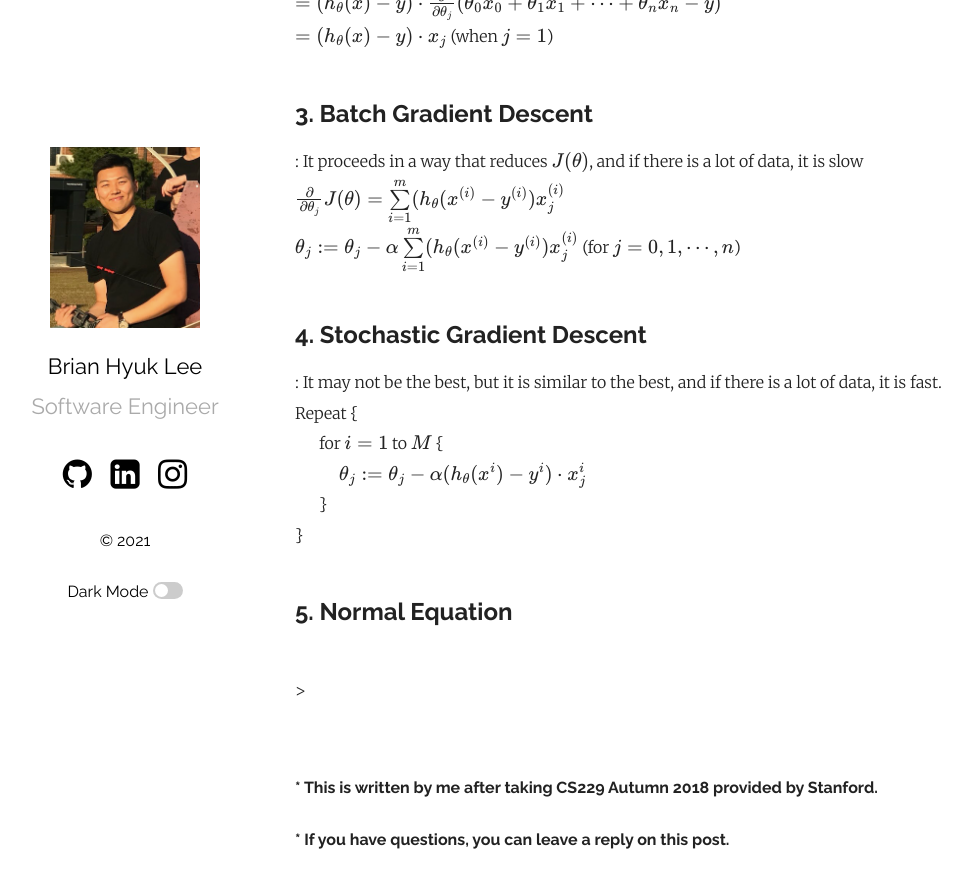
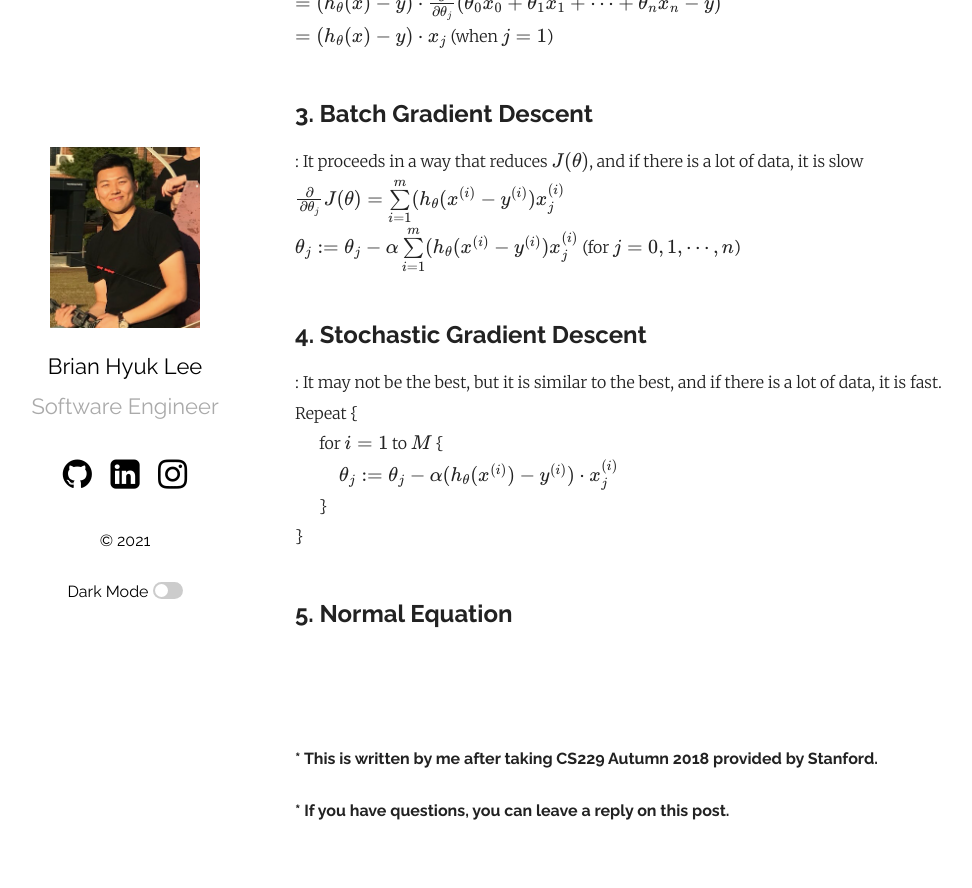
Before and after one commit to dlgur1994/dlgur1994.github.io, a Jekyll site: the page built from _posts/2021-04-06-CS229-Lecture2.md, in a window 1280 px wide and 900 px high, scrolled down 1066 px. Shown: the top 888 px of the window, without its empty margins (60-1032 px from the left). Built offline with Jekyll 4.4.1, drawn with Linux system fonts in a browser that asks for light colours; formulas are drawn with MathJax 3; comment, search, counter and statistics services are not loaded.

Commit message:
CS229 lecture2 ing 21/04/20

```diff
--- a/_posts/2021-04-06-CS229-Lecture2.md
+++ b/_posts/2021-04-06-CS229-Lecture2.md
@@ -41,14 +41,14 @@ $$\theta_{j} := \theta_{j} - \alpha \sum \limits_{i=1}^m (h_{\theta}(x^{(i)}-y^{
 : It may not be the best, but it is similar to the best, and if there is a lot of data, it is fast.
 Repeat {
 $$\quad$$ for $$i = 1$$ to $$M$$ {
-$$\qquad$$ $$\theta_{j} := \theta_{j} - \alpha (h_{\theta}(x^{i}) - y^{i}) \cdot x_{j}^{i}$$
+$$\qquad$$ $$\theta_{j} := \theta_{j} - \alpha (h_{\theta}(x^{(i)}) - y^{(i)}) \cdot x_{j}^{(i)}$$
 $$\quad$$ }
 }
 <br/>
 
 ## 5. Normal Equation
 
-<br>>
+<br>
 
 <br/>
 #### * This is written by me after taking CS229 Autumn 2018 provided by Stanford.
```
